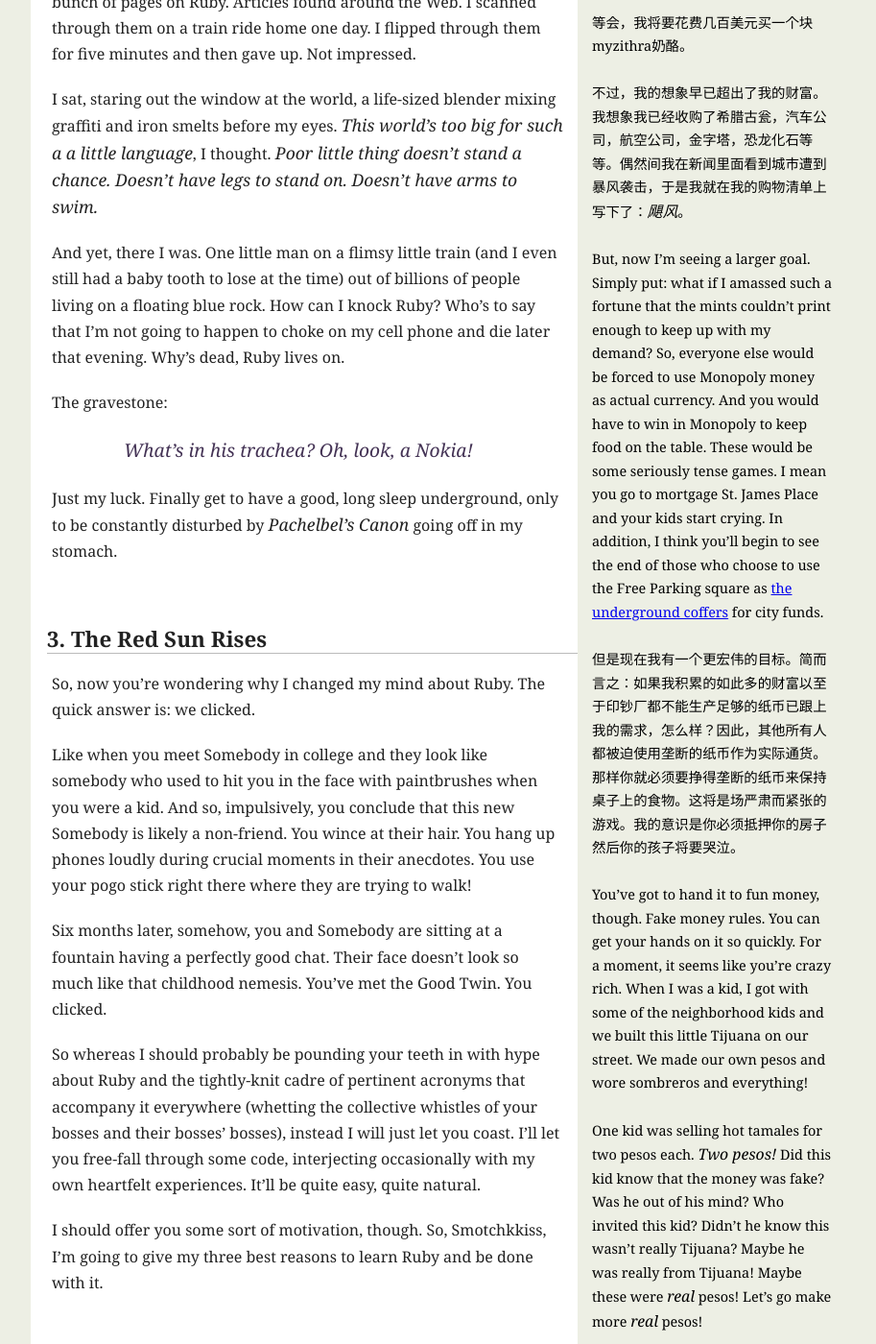
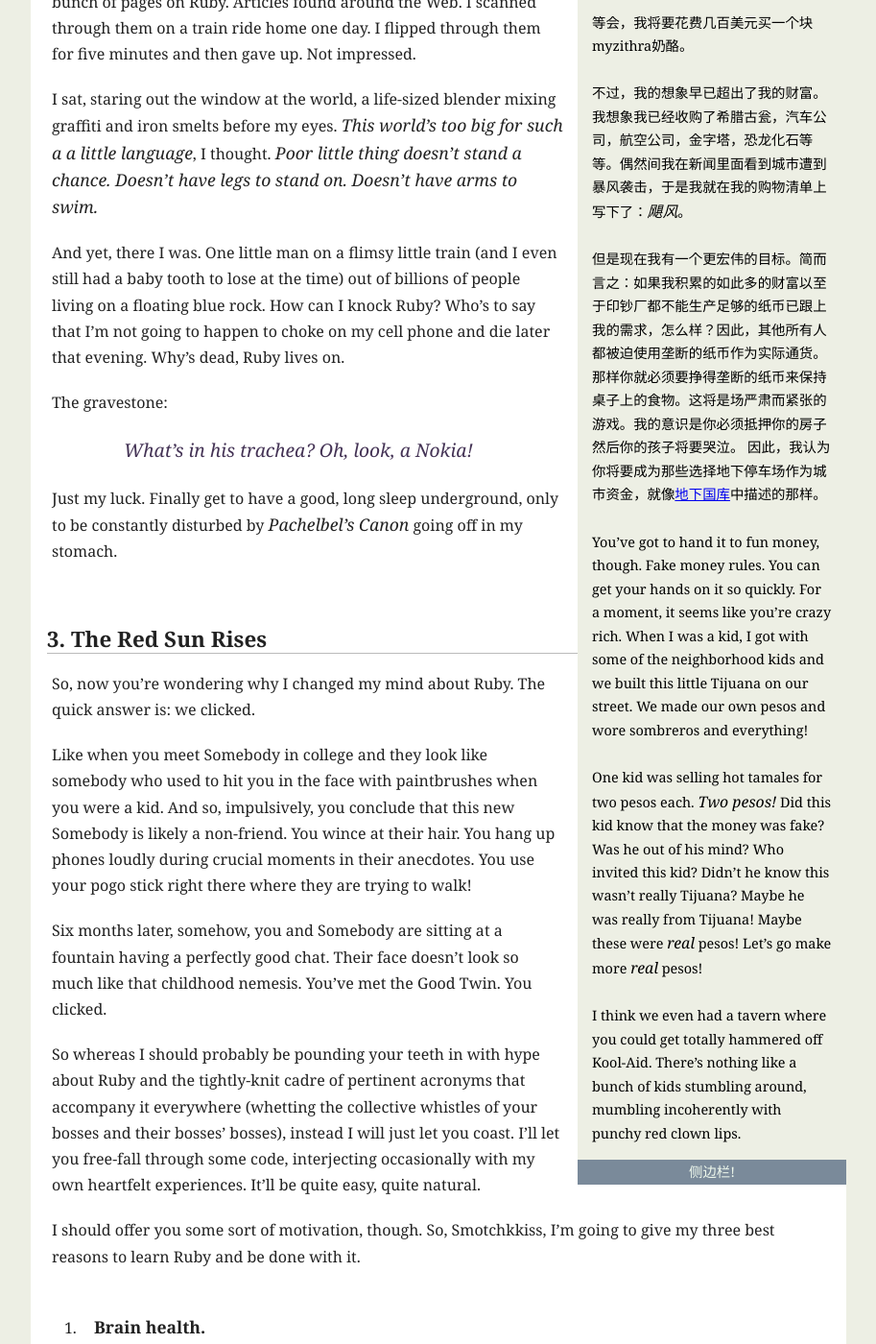
Before and after one commit to codecly259/poignant-guide-cn, a Jekyll site: the page built from _posts/1900-01-02-konichiwa-ruby.md, in a window 1280 px wide and 1400 px high, scrolled down 1785 px. Shown: the whole window at 96% size, without its empty margins (183-1096 px from the left). Built offline with Jekyll 4.4.1, drawn with Linux system fonts in a browser that asks for light colours; Markdown is read by kramdown in place of the engine named in the settings.

Commit message:
update part 2.

```diff
--- a/_posts/1900-01-02-konichiwa-ruby.md
+++ b/_posts/1900-01-02-konichiwa-ruby.md
@@ -50,21 +50,15 @@
 
 不过，我的想象早已超出了我的财富。我想象我已经收购了希腊古瓮，汽车公司，航空公司，金字塔，恐龙化石等等。偶然间我在新闻里面看到城市遭到暴风袭击，于是我就在我的购物清单上写下了：*飓风*。
 
-But, now I’m seeing a larger goal. Simply put: what if I amassed such a fortune
-that the mints couldn’t print enough to keep up with my demand? So, everyone
-else would be forced to use Monopoly money as actual currency. And you would
-have to win in Monopoly to keep food on the table. These would be some seriously
-tense games. I mean you go to mortgage St. James Place and your kids start
-crying. In addition, I think you’ll begin to see the end of those who choose to
-use the Free Parking square as [the underground
-coffers](http://groups.yahoo.com/group/monopoly/message/37) for city funds.
-
 但是现在我有一个更宏伟的目标。简而言之：如果我积累的如此多的财富以至于印钞厂都不能生产足够的纸币已跟上我的需求，怎么样？因此，其他所有人都被迫使用垄断的纸币作为实际通货。那样你就必须要挣得垄断的纸币来保持桌子上的食物。这将是场严肃而紧张的游戏。我的意识是你必须抵押你的房子然后你的孩子将要哭泣。
+因此，我认为你将要成为那些选择地下停车场作为城市资金，就像[地下国库](http://groups.yahoo.com/group/monopoly/message/37)中描述的那样。
 
 You’ve got to hand it to fun money, though. Fake money rules. You can get your
 hands on it so quickly. For a moment, it seems like you’re crazy rich. When I
 was a kid, I got with some of the neighborhood kids and we built this little
 Tijuana on our street. We made our own pesos and wore sombreros and everything!
+
+
 
 One kid was selling hot tamales for two pesos each. _Two pesos!_ Did this kid
 know that the money was fake? Was he out of his mind? Who invited this kid?
```
